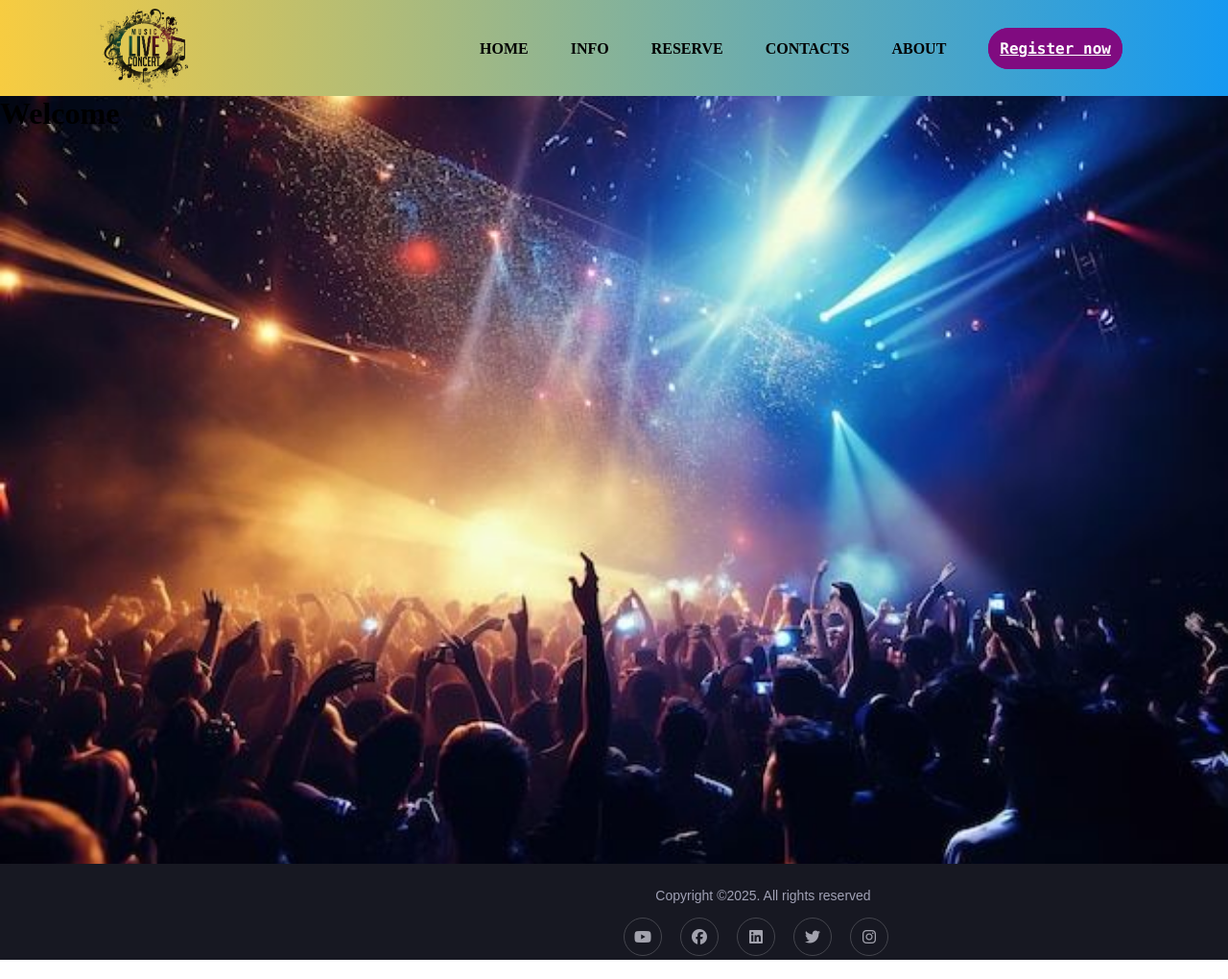
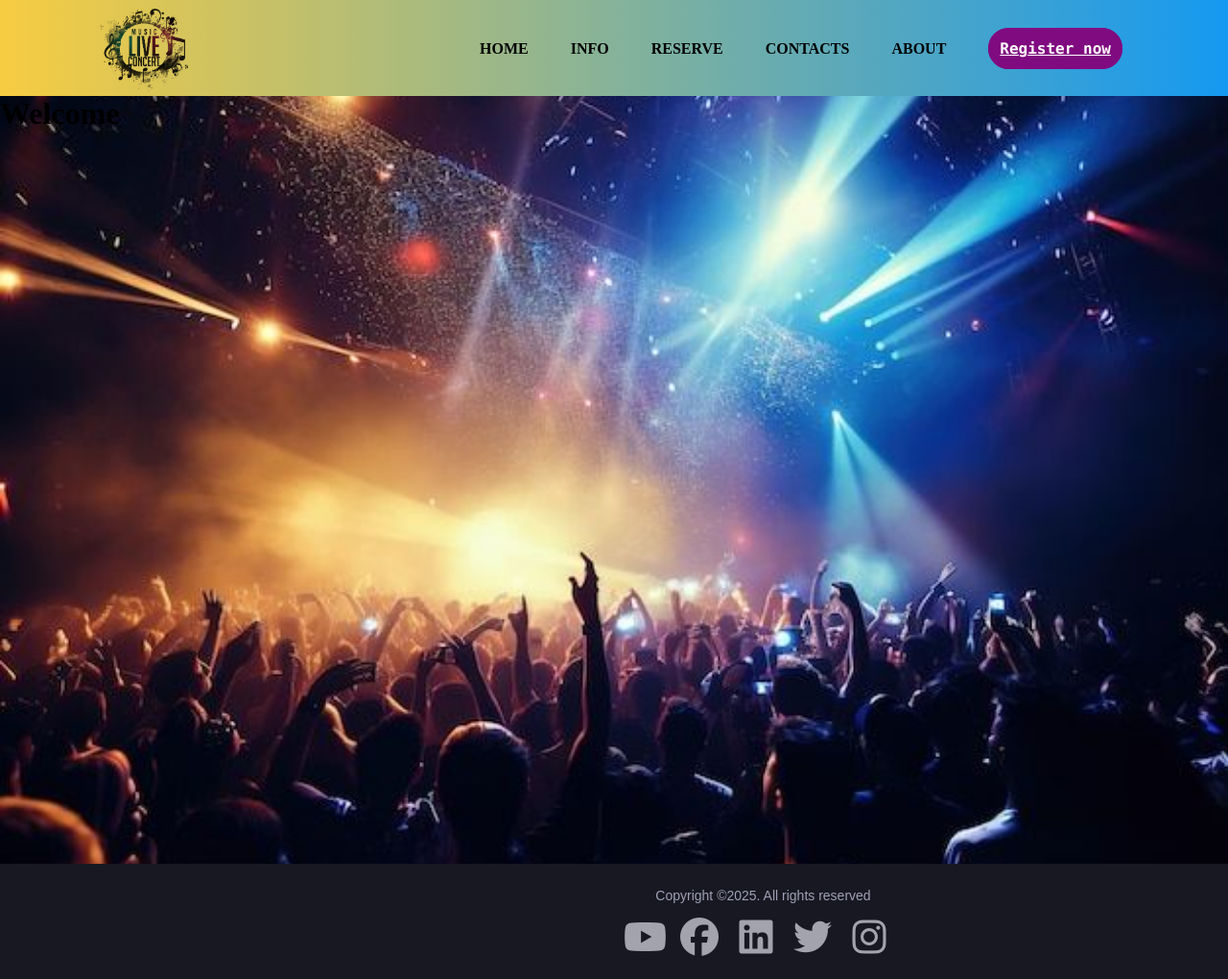
Before and after one commit to Elvadinho/Event-management, a plain HTML site: page index.html in a window 1280 px wide. Shown: the whole page at 96% size. Drawn offline with Linux system fonts and the light colour scheme.

Commit message:
footer
Final completion of the footer

```diff
--- a/CSS/test.css
+++ b/CSS/test.css
@@ -66,6 +66,7 @@
     background:url(../images/newBG.jpeg) no-repeat center center ;
     background-size: cover;
     min-height: 100vh;
+    opacity: 2;
 }
 
 /* main Style */
@@ -75,8 +76,9 @@
 
 .footer-section{
     background: #171822;
-    height: 100px;
+    height: 120px;
     display: flex;
+    text-align: center;
 }
 
 .right{
@@ -107,16 +109,33 @@
     height: 40px;
     text-align: center;
     line-height: 40px;
-    font-size: 16px;
+    font-size: 40px;
     color: #a3a3ae;
-    border: 1px solid #45464e;
-    border-radius: 50%;
     margin-right: 15px;
     position: relative;
     left: 650px;
     top: 40px;
-
+    justify-content: space-evenly;
 }
 
+.social-links #you:hover{
+    color: red;
+}
+
+.social-links #face:hover{
+    color: blue;
+}
+
+.social-links #link:hover{
+    color: rgb(51, 51, 250);
+}
+
+.social-links #ins:hover{
+    color: orange;
+}
+
+.social-links #twi:hover{
+    color: lightseagreen;
+}
 
 /* Footer style*/
--- a/index.html
+++ b/index.html
@@ -48,11 +48,11 @@
                 <p>Copyright ©2025. All rights reserved</p>
             </div>
             <div class="social-links">
-                <a href="https://www.youtube.com" target="_blank"><i class="fab fa-youtube"></i></a>
-                <a href="https://www.facebook.com" target="_blank"><i class="fab fa-facebook"></i></a>
-                <a href="https://www.linkedin.com" target="_blank"><i class="fab fa-linkedin"></i></a>
-                <a href="https://x.com" target="_blank"><i class="fab fa-twitter"></i></a>
-                <a href="https://www.instagram.com" target="_blank"><i class="fab fa-instagram"></i></a>
+                <a id="you" href="https://www.youtube.com" target="_blank"><i class="fab fa-youtube"></i></a>
+                <a id="face" href="https://www.facebook.com" target="_blank"><i class="fab fa-facebook"></i></a>
+                <a id="link" href="https://www.linkedin.com" target="_blank"><i class="fab fa-linkedin"></i></a>
+                <a id="twi" href="https://x.com" target="_blank"><i class="fab fa-twitter"></i></a>
+                <a id="ins" href="https://www.instagram.com" target="_blank"><i class="fab fa-instagram"></i></a>
             </div>
         </div>
      </footer>
```
